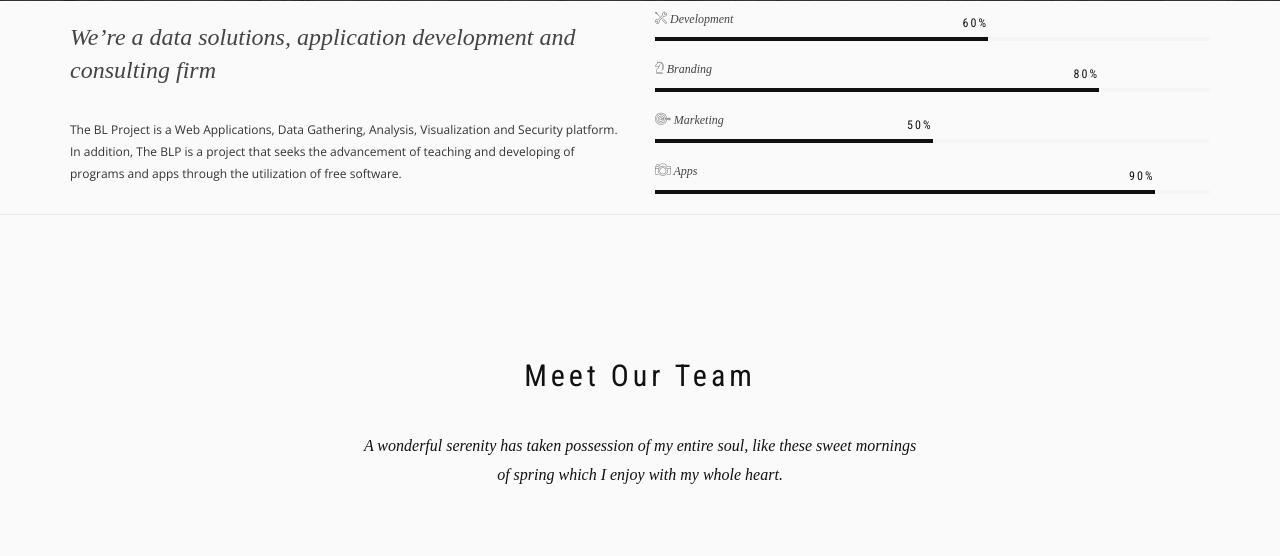
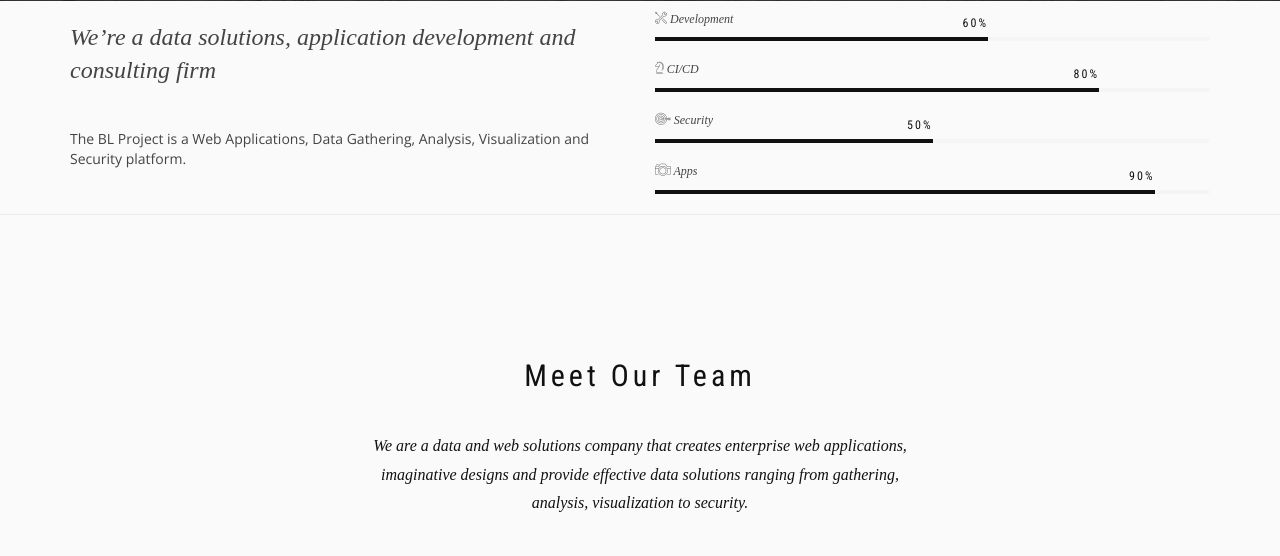
Before and after one commit to lmainja/personal_app, a Django app: page /about/ in a window 1280 px wide. Shown: the part 871-1427 px from the top of the page. Run offline with Django 3.2, Linux system fonts and the light colour scheme; parts of the project's set-up code (start-up, migrations or seed data) failed here and were passed over; some libraries are stand-ins or nearby versions; some web fonts are replaced.

Commit message:
changes to the about page

```diff
--- a/creek/posts/templates/posts/about1.html
+++ b/creek/posts/templates/posts/about1.html
@@ -9,7 +9,7 @@
           <div class="titan-caption">
             <div class="caption-content">
               <div class="font-alt mb-30 titan-title-size-1">Hello &amp; welcome</div>
-              <div class="font-alt mb-40 titan-title-size-4">We are the BL Project</div><a class="section-scroll btn btn-border-w btn-round" href="#">Sign Up</a>
+              <div class="font-alt mb-40 titan-title-size-4">We are the BL Project</div><a class="section-scroll btn btn-border-w btn-round" href="{% url 'register' %}">Sign Up</a>
             </div>
           </div>
         </li>
@@ -37,7 +37,7 @@
             <div class="row">
               <div class="col-sm-6">
                 <h3 class="font-serif">We’re a data solutions, application development and consulting firm</h3><br/>
-                <p> The BL Project is a Web Applications, Data Gathering, Analysis, Visualization and Security platform. In addition, The BLP is a project that seeks the advancement of teaching and developing of programs and apps through the utilization of free software.</p>
+                <h5> The BL Project is a Web Applications, Data Gathering, Analysis, Visualization and Security platform.</h5>
               </div>
               <div class="col-sm-6">
                 <h6 class="font-serif"><span class="icon-tools-2"></span> Development
@@ -45,12 +45,12 @@
                 <div class="progress">
                   <div class="progress-bar pb-dark" aria-valuenow="60" role="progressbar" aria-valuemin="0" aria-valuemax="100"><span class="font-alt"></span></div>
                 </div>
-                <h6 class="font-serif"><span class="icon-strategy"></span> Branding
+                <h6 class="font-serif"><span class="icon-strategy"></span> CI/CD
                 </h6>
                 <div class="progress">
                   <div class="progress-bar pb-dark" aria-valuenow="80" role="progressbar" aria-valuemin="0" aria-valuemax="100"><span class="font-alt"></span></div>
                 </div>
-                <h6 class="font-serif"><span class="icon-target"></span> Marketing
+                <h6 class="font-serif"><span class="icon-target"></span> Security
                 </h6>
                 <div class="progress">
                   <div class="progress-bar pb-dark" aria-valuenow="50" role="progressbar" aria-valuemin="0" aria-valuemax="100"><span class="font-alt"></span></div>
@@ -70,7 +70,7 @@
             <div class="row">
               <div class="col-sm-6 col-sm-offset-3">
                 <h2 class="module-title font-alt">Meet Our Team</h2>
-                <div class="module-subtitle font-serif">A wonderful serenity has taken possession of my entire soul, like these sweet mornings of spring which I enjoy with my whole heart.</div>
+                <div class="module-subtitle font-serif">We are a data and web solutions company that creates enterprise web applications, imaginative designs and provide effective data solutions ranging from gathering, analysis, visualization to security.</div>
               </div>
             </div>
             <div class="row">
--- a/creek/users/forms.py
+++ b/creek/users/forms.py
@@ -8,7 +8,7 @@ class UserRegisterForm(UserCreationForm):
 
     class Meta:
         model = User
-        fields = ['username', 'email', 'password', 'password2']
+        fields = ['username']
 
 class UserUpdateForm(forms.ModelForm):
      emails = forms.EmailField()
```
Also changed, not shown: creek/posts/forms.py (+4 -4 lines), creek/users/templates/users/login.html (+6 -2 lines), creek/users/templates/users/register.html (+9 -5 lines).
